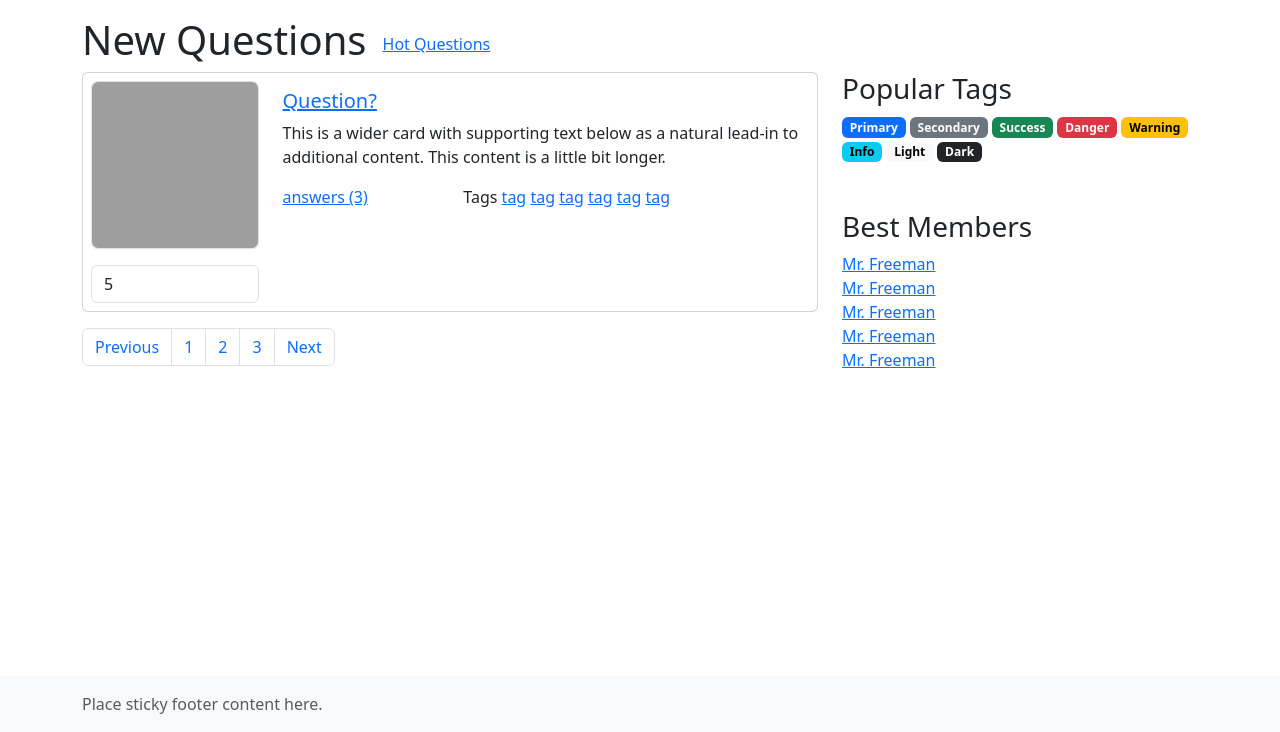
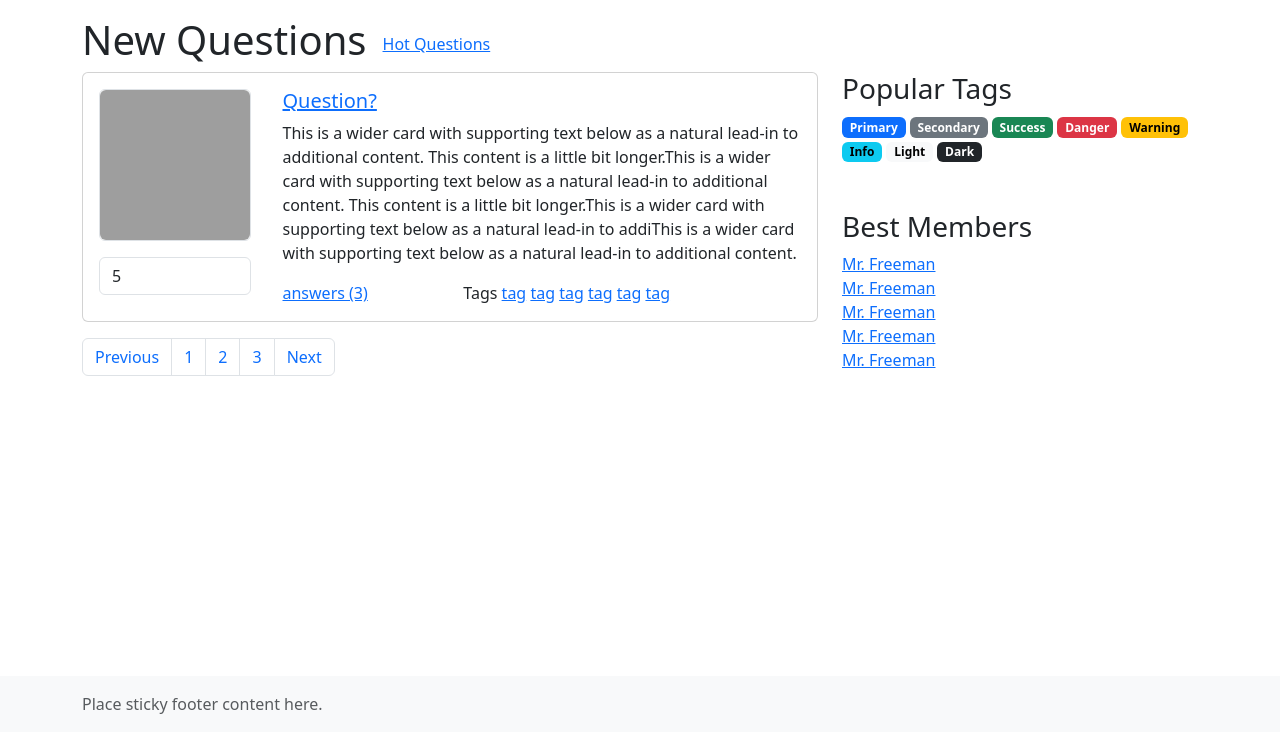
Before and after one commit to darleet/AskMe, a Python web app: template templates/index.html in a window 1280 px wide. Shown: the part 68-800 px from the top of the page. Run offline with Jinja, Linux system fonts and the light colour scheme; the template is opened without the code that fills it, so the values that code supplies are empty; grey boxes are pictures that could not be loaded.

Commit message:
Fixed question body, answers and tags are now always at the bottom

```diff
--- a/templates/index.html
+++ b/templates/index.html
@@ -1,8 +1,8 @@
 <!doctype html>
 <html lang="en">
 <head>
-    <meta charset="utf-8" />
-    <meta name="viewport" content="width=device-width, initial-scale=1" />
+  <meta charset="utf-8"/>
+  <meta name="viewport" content="width=device-width, initial-scale=1"/>
   <title>AskPupkin</title>
   <link rel="stylesheet" href="/static/css/bootstrap.css">
   <link rel="stylesheet" href="/static/css/style.css">
@@ -46,7 +46,7 @@
     <div class="col-8">
       <article class="card mb-3 w-100">
         <div class="row g-0">
-              <div class="col-3 p-2">
+          <div class="col-3 p-3">
             <div class="border rounded w-100 mb-3 ratio ratio-1x1">
               <img
                   src="img.png"
@@ -56,20 +56,26 @@
             </div>
             <div class="input-group flex-nowrap">
               <label>
-                        <input type="number" value="5" class="form-control" />
+                <input type="number" value="5" class="form-control"/>
               </label>
             </div>
           </div>
           <div class="col">
-                <div class="card-body">
+            <div class="card-body h-100 d-flex flex-column justify-content-between">
+              <div class="mb-3">
                 <h5 class="card-title">
                   <a href="/question.html">Question?</a>
                 </h5>
                 <p class="card-text">
                   This is a wider card with supporting text below as a natural
                   lead-in to additional content. This content is a little bit
-                    longer.
+                  longer.This is a wider card with supporting text below as a natural
+                  lead-in to additional content. This content is a little bit
+                  longer.This is a wider card with supporting text below as a natural
+                  lead-in to addiThis is a wider card with supporting text below as a natural
+                  lead-in to additional content.
                 </p>
+              </div>
               <div class="row">
                 <a class="col-4" href="/question.html">answers (3)</a>
                 <div class="col-8">
```
Lines whose indentation alone changed are shown as unchanged.
